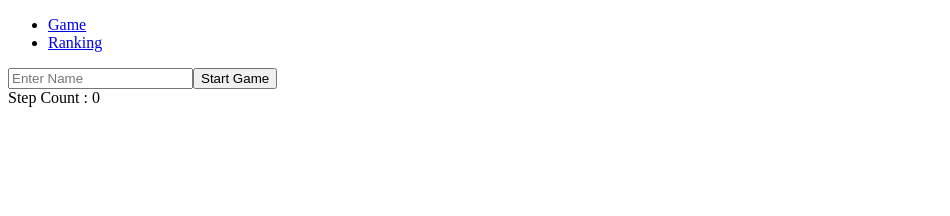
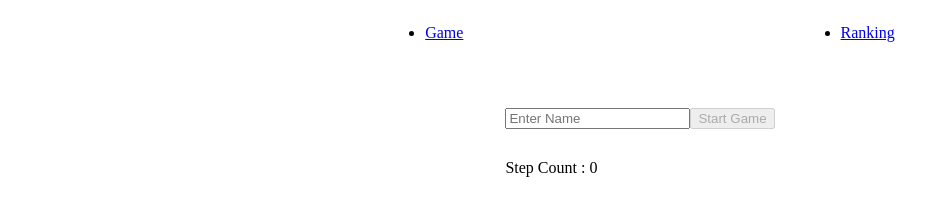
Before and after one commit to maureensayshi/To-do-List, a React app: page / in a window 1280 px wide. Shown: the whole page, without its empty margins (0-950 px from the left). Built offline with nearby package versions, Linux system fonts and the light colour scheme.

Commit message:
get value of input player name

```diff
--- a/package.json
+++ b/package.json
@@ -5,7 +5,7 @@
   "main": "./src/js/components/App.js",
   "scripts": {
     "test": "echo \"Error: no test specified\" && exit 1",
-    "start": "webpack-dev-server --open --mode development",
+    "start": "webpack-dev-server --open --mode development --history-api-fallback",
     "build": "webpack --mode production"
   },
   "keywords": [],
--- a/src/index.js
+++ b/src/index.js
@@ -1,8 +1,7 @@
 // import App from "./js/components/App.js";
 import React from "react";
 import ReactDom from "react-dom";
-
-import getRouter from "./router/router";
+import getRouter from "./router/router.js";
 
 ReactDom.render(
   getRouter(), document.querySelector(".appContainer")
--- /dev/null
+++ b/src/pages/Game/Form.js
@@ -0,0 +1,30 @@
+import React, { Component } from "react";
+import PropTypes from "prop-types";
+
+class Form extends Component{
+  render(){
+    const { inputValue } = this.props;
+    const inEnabled = inputValue.length > 0;
+    return (
+      <div className="formContainer">
+        <form onSubmit={(e) => this.props.handleSubmit(e)}>
+          <input
+            type="text"
+            onChange={(e) => this.props.handleChange(e)}
+            value={this.props.inputValue}
+            placeholder="Enter Name"
+          />
+          <input disabled={!inEnabled} type="submit" value="Start Game" / >
+        </form>
+      </div>
+    );
+  }
+}
+
+Form.propTypes ={
+  inputValue: PropTypes.string.isRequired,
+  handleChange: PropTypes.func.isRequired,
+  handleSubmit: PropTypes.func.isRequired
+};
+
+export default Form;
--- a/src/pages/Game/Game.js
+++ b/src/pages/Game/Game.js
@@ -1,13 +1,34 @@
 import React, {Component} from "react";
+import Form from "./Form.js";
 
 export default class Game extends Component {
+  constructor(props) {
+    super(props);
+    this.state = {
+      inputValue:""
+    };
+    this.handleChange = this.handleChange.bind(this);
+    this.handleSubmit = this.handleSubmit.bind(this);
+  }
+  handleChange(e) {
+    e.preventDefault();
+    this.setState({inputValue: e.target.value});
+    console.log("inputvalue = " + e.target.value);
+  }
+  handleSubmit(e){
+    e.preventDefault();
+    console.log("handle submit");
+  }
   render() {
     return (
       <div>
-        <input type="text" placeholder="Enter Name" />
-        <input type="submit" value="Start Game" />
+        <Form
+          handleSubmit={this.handleSubmit}
+          handleChange={this.handleChange}
+          inputValue={this.state.inputValue}
+        />
         <div>
-          <span>Step Count : </span>
+          <span className="count">Step Count : </span>
           <span>0</span>
         </div>
       </div>
--- a/src/pages/Ranking/Ranking.js
+++ b/src/pages/Ranking/Ranking.js
@@ -4,7 +4,7 @@ export default class Ranking extends Component {
   render() {
     return (
       <div>
-        this is Ranking
+        <p>this is Ranking</p>
       </div>
     );
   }
--- a/src/router/router.js
+++ b/src/router/router.js
@@ -1,21 +1,22 @@
 import React from "react";
 
-import {BrowserRouter as Router, Route, Switch, Link} from "react-router-dom";
+import {BrowserRouter as Router, Route, Switch, Link, browserHistory} from "react-router-dom";
 
 import Game from "../pages/Game/Game.js";
 import Ranking from "../pages/Ranking/Ranking.js";
+import "../style.css";
 
 
 const getRouter = () => (
-  <Router>
-    <div>
-      <ul>
+  <Router history={browserHistory}>
+    <div className="bodyDiv">
+      <ul className="tab-list">
         <li><Link to="/">Game</Link></li>
-        <li><Link to="/Ranking">Ranking</Link></li>
+        <li><Link to="/ranking">Ranking</Link></li>
       </ul>
       <Switch>
         <Route exact path="/" component={Game}/>
-        <Route path="/Ranking" component={Ranking}/>
+        <Route path="/ranking" component={Ranking}/>
       </Switch>
     </div>
   </Router>
--- /dev/null
+++ b/src/style.css
@@ -0,0 +1,17 @@
+.bodyDiv{
+    display: flex;
+    flex-direction: column;
+}
+.tab-list{
+    display: flex;
+    justify-content: space-evenly;
+}
+
+.bodyDiv>div{
+    margin-top: 50px;
+    align-self: center;
+}
+
+.bodyDiv>div>div:nth-child(2){
+    margin-top: 30px;
+}
--- a/webpack.config.js
+++ b/webpack.config.js
@@ -10,7 +10,8 @@ module.exports = {
     path: path.resolve(__dirname, "dist")
   },
   devServer: {
-    contentBase: "./dist"
+    contentBase: "./dist",
+    historyApiFallback:{ index:"./src/index.html"}
   },
   module: {
     rules: [
```
Also changed, not shown: dist/index.html, dist/main.js.
